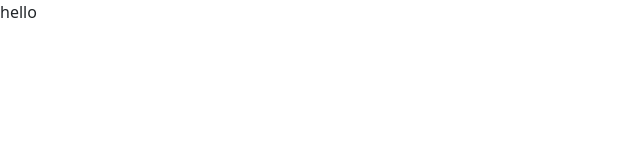
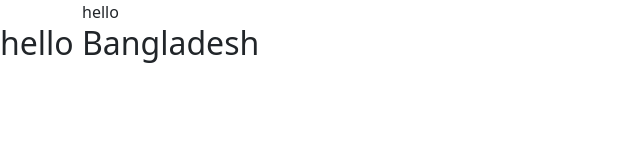
Before and after one commit to abuobaida3009/bootstrap-project-one, a plain HTML site: page index.html in a window 1280 px wide. Shown: the whole page, without its empty margins (0-640 px from the left). Drawn offline with nearby package versions, Linux system fonts and the light colour scheme.

Commit message:
check commit more

```diff
--- a/index.html
+++ b/index.html
@@ -8,7 +8,8 @@
     <link href="https://cdn.jsdelivr.net/npm/bootstrap@5.3.2/dist/css/bootstrap.min.css" rel="stylesheet" integrity="sha384-T3c6CoIi6uLrA9TneNEoa7RxnatzjcDSCmG1MXxSR1GAsXEV/Dwwykc2MPK8M2HN" crossorigin="anonymous">
 </head>
 <body>
-    <div>hello</div>
+    <div class="container">hello</div>
+    <h2>hello Bangladesh </h2>
 
 
 
```
